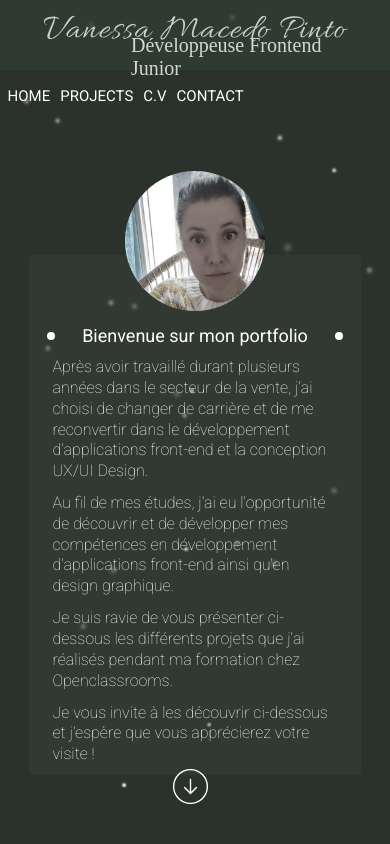
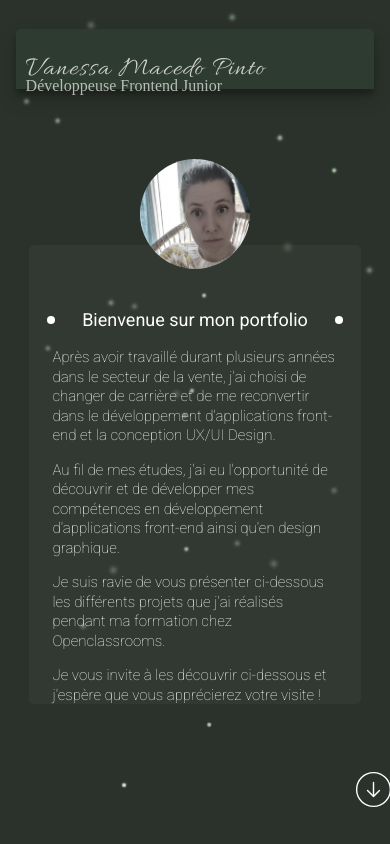
Before and after one commit to VanesMP/portfolioVMP, a React (Create React App) app: page / in a window 390 px wide. Shown: the top 844 px of the page. Built offline with nearby package versions, Linux system fonts and the light colour scheme; a web font is replaced by a local one.

Commit message:
Modif CV + responsive work

```diff
--- a/src/Composnent/Navbar.js
+++ b/src/Composnent/Navbar.js
@@ -1,7 +1,7 @@
 import React from "react";
 import { Link } from "react-router-dom";
 import "../Styles/navBar.css";
-import CV from "../assets/cvDevelopperJr.pdf";
+import CV from "../assets/DevelopperCV.pdf";
 
 function Navbar ({ navig, pathAncre }) {
 
--- a/src/Pages/Project.js
+++ b/src/Pages/Project.js
@@ -25,7 +25,7 @@ function Project() {
         <div>
             <Header
                 fixPosition="positionHeaderProject"
-                classNavig="navFooter"
+                classNavig="navProject"
                 seeProject="/"
             />
             <div className="insidePageProject">
--- a/src/Styles/footer.css
+++ b/src/Styles/footer.css
@@ -1,10 +1,10 @@
 .textFooter {
     display: flex;
     flex-direction: column;
-    align-items: center;
+    align-items: flex-end;
     justify-content: center;
     height: 70px;
-    width: 100%;
+    width: 98%;
     opacity: 80%;
 }
 
--- a/src/Styles/header.css
+++ b/src/Styles/header.css
@@ -14,15 +14,16 @@
 .containerName {
     display: flex;
     flex-direction: column;
-    align-items: center;
+    align-items: flex-start;
     justify-content: center;
-    width: 42%;
+    width: 490px;
     height: 120px;
     opacity: 80%;
+    padding-left: 10px;
 }
 
 .name {
-    height: 48px;
+    height: 52px;
     color: #f5f5f5;
     font: 500 53px 'Allura', cursive;
     letter-spacing: 2pt;
@@ -30,21 +31,22 @@
 
 .job {
     font: 400 26px 'Baskervville', serif;
-    padding-left: 220px;
+    /* padding-left: 220px; */
 }
 
 
 /* media queries pour tablette (basé sur ipad air) */
 
-@media (max-width: 1380px) {
+
+/* @media (max-width: 1380px) {
     .job {
         padding-left: 112px;
     }
-}
+} */
 
 @media screen and (min-width: 850px) and (max-width: 1180px) {
     .containerName {
-        width: 48%;
+        width: 50%;
         height: 121px;
     }
     .name {
@@ -54,7 +56,7 @@
     }
     .job {
         font-size: 22px;
-        padding-left: 90px;
+        /* padding-left: 90px; */
     }
 }
 
@@ -62,19 +64,37 @@
 /* media queries pour mobile (basé sur iphone 12 pro) */
 
 @media (max-width: 849px) {
+    .banner {
+        height: 60px;
+    }
     .containerName {
-        width: 79%;
-        height: 80px;
-        margin: auto;
-        justify-content: flex-end
+        width: 52%;
+        height: 108px;
     }
     .name {
-        height: 25px;
+        height: 32px;
         font-size: 35px;
         letter-spacing: 1pt;
     }
     .job {
         font-size: 20px;
-        padding-left: 90px;
+        /* padding-left: 90px; */
     }
 }
+
+
+/* media queries small resolution (phone) */
+
+@media (max-width: 650px) {
+    .containerName {
+        width: 75%;
+        height: 88px;
+    }
+    .name {
+        height: 25px;
+        font-size: 27px;
+    }
+    .job {
+        font-size: 16px;
+    }
+}
--- a/src/Styles/homePage.css
+++ b/src/Styles/homePage.css
@@ -4,7 +4,11 @@
 
 #positionHeaderHome {
     position: fixed;
-    top: 0;
+    top: 29px;
+    width: 80%;
+    margin-left: 10%;
+    border-radius: 5px 5px 0px 0px;
+    box-shadow: rgba(0, 0, 0, 0.19) 0px 10px 20px, rgba(0, 0, 0, 0.23) 0px 6px 6px;
 }
 
 #positionFooterHome {
@@ -37,7 +41,7 @@
 .arrow {
     position: absolute;
     bottom: 100px;
-    left: 48%;
+    left: 90%;
 }
 
 .arrowUp {
@@ -51,32 +55,43 @@
 
 .nav {
     position: fixed;
-    right: 0;
-    top: 0;
-    width: 45%;
+    right: 12%;
+    top: 41px;
+    width: 27%;
+    height: 70px;
+}
+
+.navProject {
+    position: fixed;
+    right: 25px;
+    top: 14px;
+    width: 35%;
     height: 70px;
 }
 
 #default {
-    color: #ffffff;
+    color: #ffffffd4;
 }
 
 #scrolled {
-    color: #314035;
+    color: #0d120e;
 }
 
 
 /* media queries pour tablette  */
 
 @media (max-width: 1180px) {
-    .nav {
-        right: 15px;
-    }
     .arrow {
-        bottom: 86px;
-        left: 47%;
+        bottom: 32px;
+        left: 90%;
         width: 50px;
         height: 50px;
+    }
+    .arrowUp {
+        margin-bottom: 50px;
+    }
+    #positionFooterHome {
+        position: inherit;
     }
 }
 
@@ -88,8 +103,7 @@
         height: 30px;
     }
     .arrow {
-        bottom: 35px;
-        left: 43%;
+        left: 90%;
     }
     .arrowUp {
         margin-bottom: 20px;
@@ -100,14 +114,42 @@
         height: 45px;
     }
     #positionHeaderHome {
-        position: initial;
+        width: 90%;
+        margin-left: 5%;
     }
     .nav {
-        position: initial;
-        width: 92%;
-        height: 35px;
+        top: 55px;
+        right: 7%;
+        width: 35%;
+    }
+    .navProject {
+        position: fixed;
+        right: 25px;
+        top: 28px;
+        width: 40%;
+        height: 70px;
     }
     #positionFooterHome {
         position: initial;
     }
 }
+
+
+/* media queries small resolution Menu Burger */
+
+@media (max-width: 690px) {
+    .nav,
+    .navProject {
+        display: none;
+    }
+}
+
+
+/* media queries small resolution (phone) */
+
+@media (max-width: 410px) {
+    #positionHeaderHome {
+        width: 92%;
+        margin-left: 4%;
+    }
+}
--- a/src/Styles/identity.css
+++ b/src/Styles/identity.css
@@ -13,8 +13,8 @@
 }
 
 .portrait {
-    width: 237px;
-    height: 237px;
+    width: 207px;
+    height: 207px;
     border-radius: 50%;
     filter: grayscale(0.7);
 }
@@ -73,8 +73,8 @@
         height: 429px;
         justify-content: flex-end;
         position: absolute;
-        top: 255px;
-        width: 85%;
+        top: 263px;
+        width: 68%;
     }
     .portrait {
         margin-left: 405px;
@@ -82,6 +82,8 @@
         width: 180px;
     }
     .presentation {
+        position: relative;
+        bottom: 26px;
         align-items: flex-start;
         display: flex;
         flex-direction: column;
@@ -107,7 +109,7 @@
 }
 
 
-/* media queries pour mobile (basé sur iphone 12 pro) */
+/* media queries  */
 
 @media (max-width: 840px) {
     .identity {
@@ -116,22 +118,23 @@
         border-radius: 5px;
         display: flex;
         flex-direction: column;
-        height: 520px;
+        height: 440px;
         justify-content: flex-end;
         position: absolute;
-        top: 255px;
+        top: 263px;
         width: 85%;
     }
     .portrait {
-        height: 140px;
-        width: 140px;
+        height: 110px;
+        width: 110px;
         margin-left: 0;
     }
     .presentation {
+        position: initial;
         align-items: flex-start;
         display: flex;
         flex-direction: column;
-        height: 440px;
+        height: 385px;
         justify-content: space-between;
         width: 86%;
         margin-top: 10px;
@@ -148,11 +151,50 @@
         align-items: center;
         flex-direction: row;
         width: 300px;
+        margin-bottom: 18px;
     }
     .paragraphePresentation,
     .learnMore {
-        font: 100 16px 'Roboto', serif;
+        font: 100 18px 'Roboto', serif;
         color: #ffffff;
         line-height: 1.3;
     }
 }
+
+
+/* media queries pour touts petits ecrans */
+
+@media (max-width: 490px) {
+    .paragraphePresentation,
+    .learnMore {
+        font: 100 15px 'Roboto', serif;
+        color: #ffffff;
+        line-height: 1.3;
+        margin-bottom: 15px;
+    }
+    .identity {
+        align-items: center;
+        background-color: #444c4447;
+        border-radius: 5px;
+        display: flex;
+        flex-direction: column;
+        height: 459px;
+        justify-content: flex-end;
+        position: absolute;
+        top: 245px;
+        width: 85%;
+    }
+    .presentation {
+        align-items: flex-start;
+        display: flex;
+        flex-direction: column;
+        height: 385px;
+        justify-content: space-between;
+        width: 86%;
+        margin-top: 36px;
+        margin-bottom: 10px;
+        align-items: center;
+        margin-left: auto;
+        margin-right: auto;
+    }
+}
--- a/src/Styles/navBar.css
+++ b/src/Styles/navBar.css
@@ -8,8 +8,8 @@ ul {
     align-items: center;
     display: flex;
     flex-direction: row;
-    gap: 46px;
-    justify-content: space-evenly;
+    /* gap: 46px; */
+    justify-content: space-between;
 }
 
 li {
@@ -23,14 +23,8 @@ li {
 /* media queries pour tablette (basé sur ipad air) */
 
 @media screen and (min-width: 850px) and (max-width: 1180px) {
-    /* ul {
-        align-items: flex-end;
-        gap: 10px;
-        height: 25px;
-        justify-content: flex-end;
-    } */
     li {
-        font-size: 18px;
+        font-size: 15px;
     }
 }
 
@@ -38,19 +32,17 @@ li {
 /* media queries pour mobile (basé sur iphone 12 pro) */
 
 @media (max-width: 849px) {
-    .nav {
+    /* .nav {
         position: initial;
         height: 35px;
         width: 50%;
         margin: auto;
-    }
+    } */
     ul {
         align-items: flex-end;
-        gap: 10px;
         height: 25px;
         margin: auto;
-        width: 50%;
-        justify-content: flex-end;
+        width: auto;
     }
     li {
         font-size: 15px;
```
Also changed, not shown: src/Composnent/BurgerNav.js (added, +31 -0 lines), 1 other file (tests, documents, lock files or other folders).
